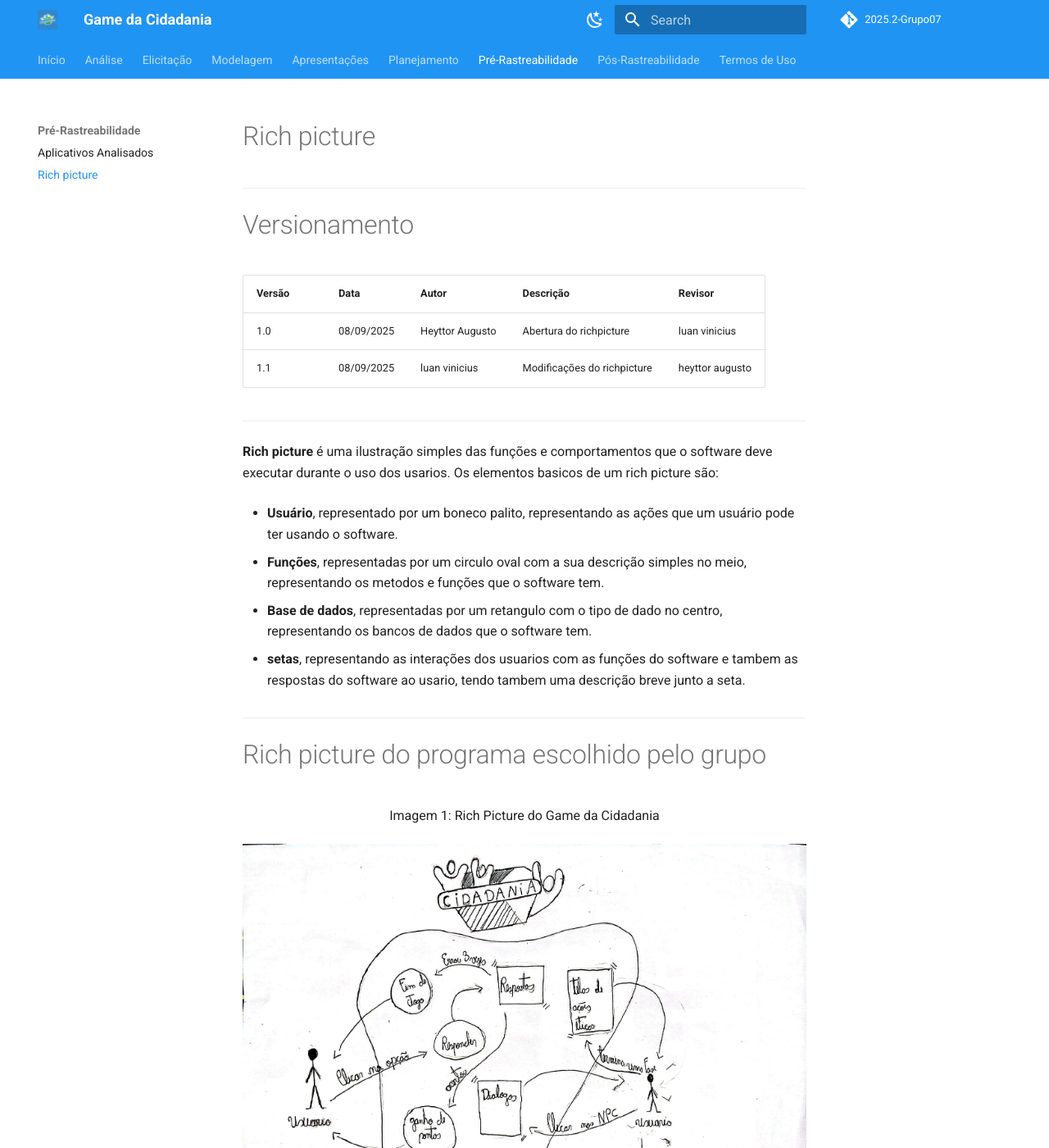
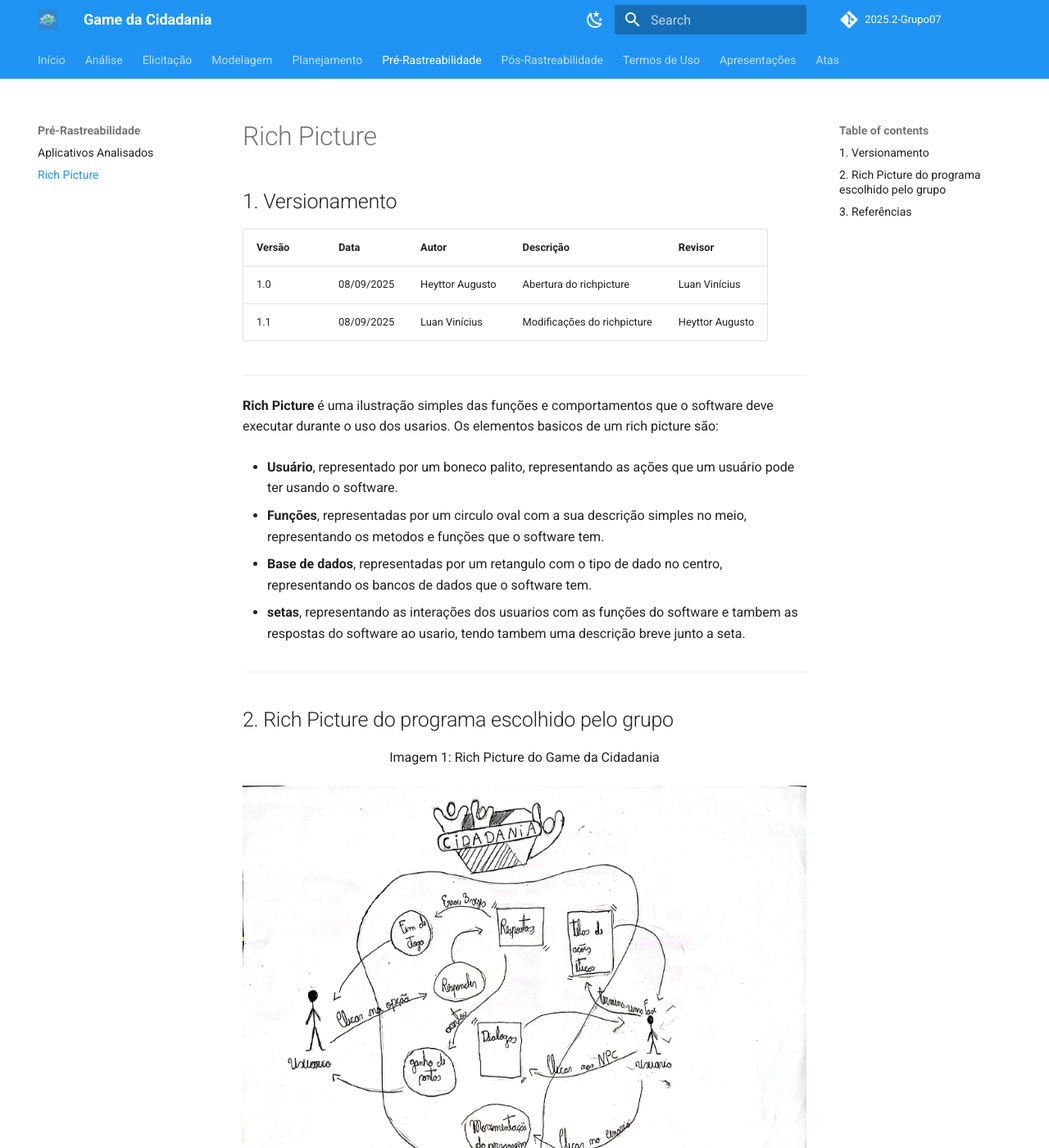
Before and after one commit to Requisitos-de-Software/2025.2-LoteriasCaixa, an MkDocs documentation site: the page built from docs/Pré-rastreabilidade/RichPicture.md, in a window 1280 px wide and 1400 px high. Shown: the whole window at 82% size. Built offline with MkDocs 1.6.1 and Material for MkDocs 9.7.7, drawn with Linux system fonts in a browser that asks for light colours; comment, search, counter and statistics services are not loaded.

```diff
--- a/docs/Pré-rastreabilidade/RichPicture.md
+++ b/docs/Pré-rastreabilidade/RichPicture.md
@@ -1,17 +1,15 @@
-# Rich picture
-
----
-# Versionamento
+# Rich Picture
+## 1. Versionamento
 
 | Versão | Data       | Autor               | Descrição                                    | Revisor |
 |--------|------------|---------------------|----------------------------------------------|---------|
-| 1.0    | 08/09/2025 | Heyttor Augusto     | Abertura do richpicture | luan vinicius |
-| 1.1    | 08/09/2025 | luan vinicius       | Modificações do richpicture| heyttor augusto|
+| 1.0    | 08/09/2025 | Heyttor Augusto     | Abertura do richpicture | Luan Vinícius |
+| 1.1    | 08/09/2025 | Luan Vinícius       | Modificações do richpicture| Heyttor Augusto|
 
 ---
 
 
-**Rich picture** é uma ilustração simples das funções e comportamentos que o software deve executar durante o uso dos usarios. Os elementos basicos de um rich picture são:
+**Rich Picture** é uma ilustração simples das funções e comportamentos que o software deve executar durante o uso dos usarios. Os elementos basicos de um rich picture são:
 
 - **Usuário**, representado por um boneco palito, representando as ações que um usuário pode ter usando o software.
 
@@ -23,7 +21,7 @@
 
 ---
 
-# Rich picture do programa escolhido pelo grupo
+## 2. Rich Picture do programa escolhido pelo grupo
 <p style="text-align: center;">Imagem 1: Rich Picture do Game da Cidadania</p>
 
 ![Rich picture do sistema](../images/grupo7-richpicture.jpg)
--- a/mkdocs.yml
+++ b/mkdocs.yml
@@ -32,9 +32,9 @@ theme:
 nav:
   - Início: index.md
   - Análise: Análise.md
-  - Elicitação: Elicitação.md
+  - Elicitação:
+    - Elicitação/Brainstorming.md
   - Modelagem: Modelagem.md
-  - Apresentações: Apresentações.md
   - Planejamento:
     - Planejamento/Cronogramas.md
     - Planejamento/Heatmap.md
@@ -44,6 +44,10 @@ nav:
     - Pré-rastreabilidade/RichPicture.md
   - Pós-Rastreabilidade: Pós-rastreabilidade.md
   - Termos de Uso: TermosDeUso.md
+  - Apresentações: Apresentações.md
+  - Atas:
+    - Atas/Ata de reunião 1.md
+    - Atas/Ata de reunião 2.md
 
 
 markdown_extensions:
```
Also changed, not shown: docs/index.md (+0 -10 lines), docs/Atas/Ata de reunião 1.md (added), docs/Atas/Ata de reunião 2.md (added), docs/Elicitação/Brainstorming.md (added).
